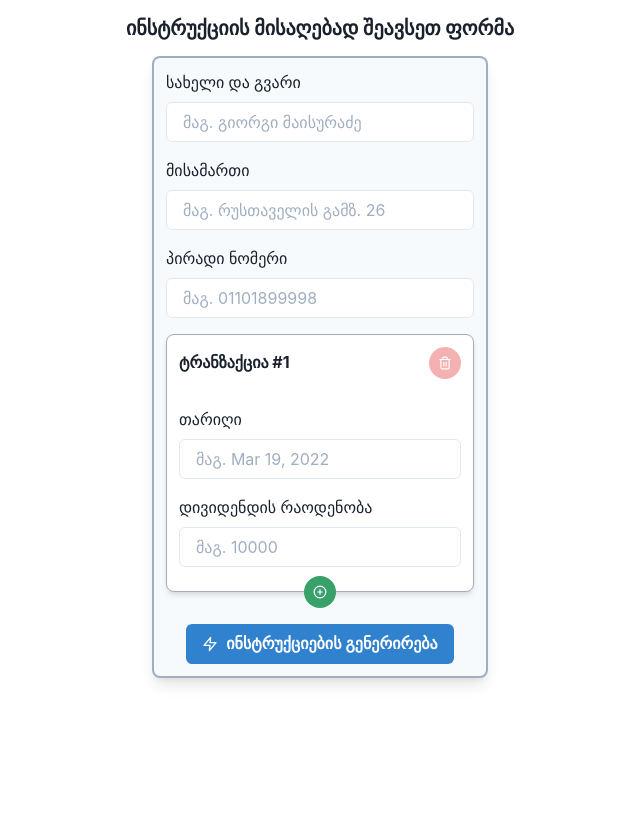
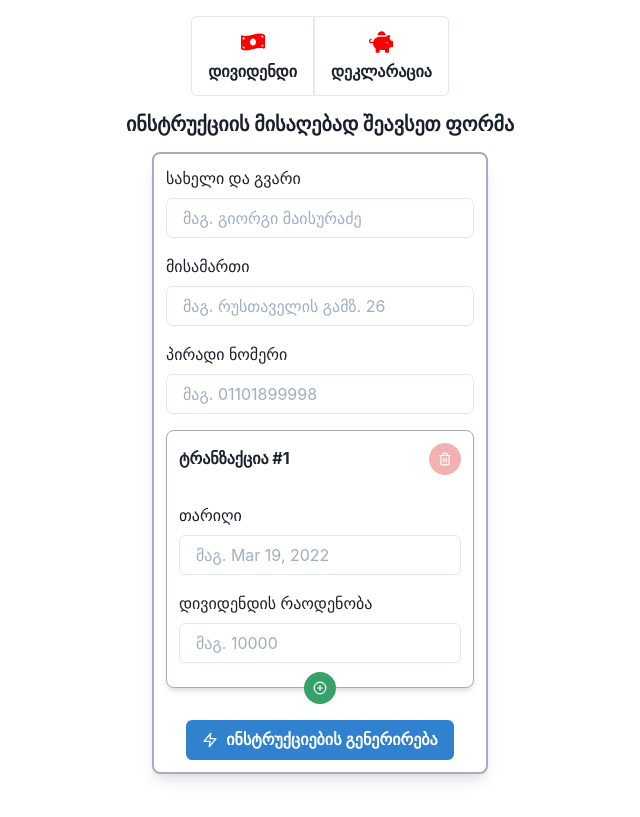
Before and after one commit to VirtualZoneTools/virtual-person-taxes, a React (Create React App) app: page / in a window 1280 px wide. Shown: the whole page, without its empty margins (320-960 px from the left). Built offline with nearby package versions, Linux system fonts and the light colour scheme.

Commit message:
add navigation

```diff
--- a/src/App.tsx
+++ b/src/App.tsx
@@ -1,9 +1,10 @@
 import React, { useState } from 'react'
-import { Box, Button, Container, Heading, Stack, VStack } from '@chakra-ui/react'
-import { FiEdit3 } from 'react-icons/fi'
+import { Box, Button, Container, Heading, Icon, Stack, VStack } from '@chakra-ui/react'
+import { FaEdit } from 'react-icons/fa'
 
 import TaxForm from './TaxForm'
 import Preview from './Preview'
+import Navigation from './Navigation'
 
 export interface FormState {
   fullName: string
@@ -28,10 +29,22 @@ const App: React.VFC = () => {
   return (
     <Box minHeight="100vh" padding="4">
       {!isEditing && formState ? (
-        <Container as={Stack} maxW="container.md" spacing="4">
+        <Container
+          as={Stack}
+          maxW="container.md"
+          spacing="4"
+          borderWidth="2px"
+          borderColor="gray.400"
+          boxShadow="lg"
+          borderRadius="lg"
+          py={4}
+          px={12}
+        >
           <Button
-            colorScheme="blue"
-            leftIcon={<FiEdit3 />}
+            width="min"
+            size="sm"
+            variant="outline"
+            leftIcon={<Icon as={FaEdit} />}
             type="submit"
             onClick={handleEdit}
             // TODO: validation
@@ -44,6 +57,8 @@ const App: React.VFC = () => {
         </Container>
       ) : (
         <Container as={VStack} maxW="container.sm" spacing="4">
+          <Navigation />
+
           <Heading as="h2" size="md">
             ინსტრუქციის მისაღებად შეავსეთ ფორმა
           </Heading>
@@ -52,7 +67,6 @@ const App: React.VFC = () => {
             maxW="sm"
             borderWidth="2px"
             borderColor="gray.400"
-            backgroundColor="gray.50"
             boxShadow="lg"
             borderRadius="lg"
             p={3}
--- /dev/null
+++ b/src/Navigation.tsx
@@ -0,0 +1,25 @@
+import React from 'react'
+import { Icon, Button, VStack, Text, ButtonGroup } from '@chakra-ui/react'
+import { FaPiggyBank, FaMoneyBillWave } from 'react-icons/fa'
+
+const Navigation: React.VFC = () => {
+  return (
+    <ButtonGroup isAttached variant="outline">
+      <Button height="20">
+        <VStack>
+          <Icon as={FaMoneyBillWave} w={6} h={6} color="red" />
+          <Text>დივიდენდი</Text>
+        </VStack>
+      </Button>
+
+      <Button height="20">
+        <VStack>
+          <Icon as={FaPiggyBank} w={6} h={6} color="red" />
+          <Text>დეკლარაცია</Text>
+        </VStack>
+      </Button>
+    </ButtonGroup>
+  )
+}
+
+export default Navigation
```
